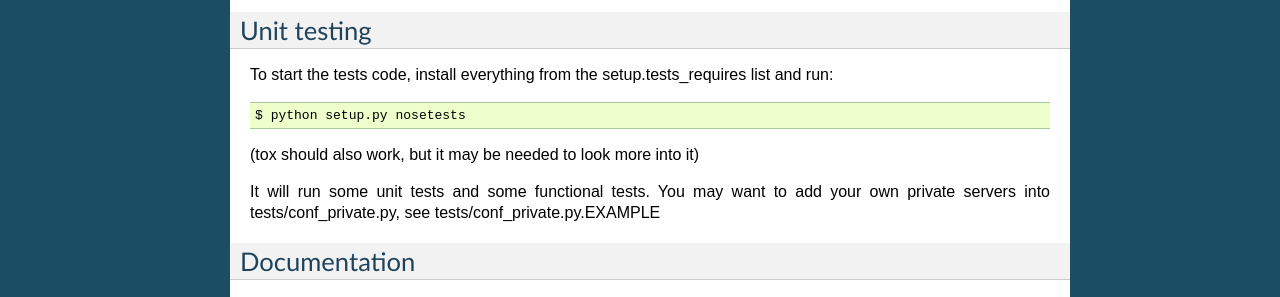
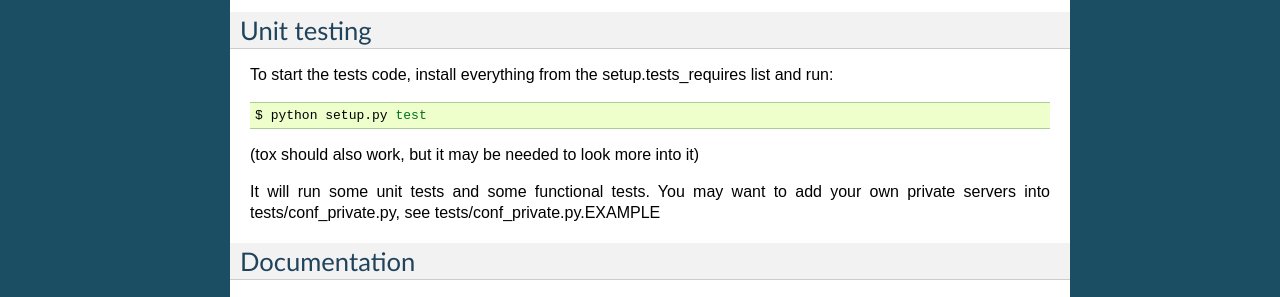
Before and after one commit to python-caldav/caldav, a Sphinx documentation site: the page built from docs/source/index.rst, in a window 1280 px wide and 900 px high, scrolled down 5041 px. Shown: the part 197-494 px from the top of the window. Built offline with Sphinx 7.4.7, drawn with Linux system fonts in a browser that asks for light colours; pages that are not in the unit, such as notebooks, are missing from menus.

Commit message:
Fixed tox test command

```diff
--- a/docs/source/index.rst
+++ b/docs/source/index.rst
@@ -348,7 +348,7 @@ To start the tests code, install everything from the setup.tests_requires list a
 
 .. code-block:: bash
 
-  $ python setup.py nosetests
+  $ python setup.py test
 
 (tox should also work, but it may be needed to look more into it)
 
--- a/setup.cfg
+++ b/setup.cfg
@@ -6,6 +6,10 @@ cover-package = caldav
 [tox:tox]
 envlist = py27,py37,py38,py39,py310
 
+[testenv]
+commands =
+    python setup.py test
+
 [build_sphinx]
 source-dir = docs/source
 build-dir = docs/build
```
Also changed, not shown: 1 other file.
